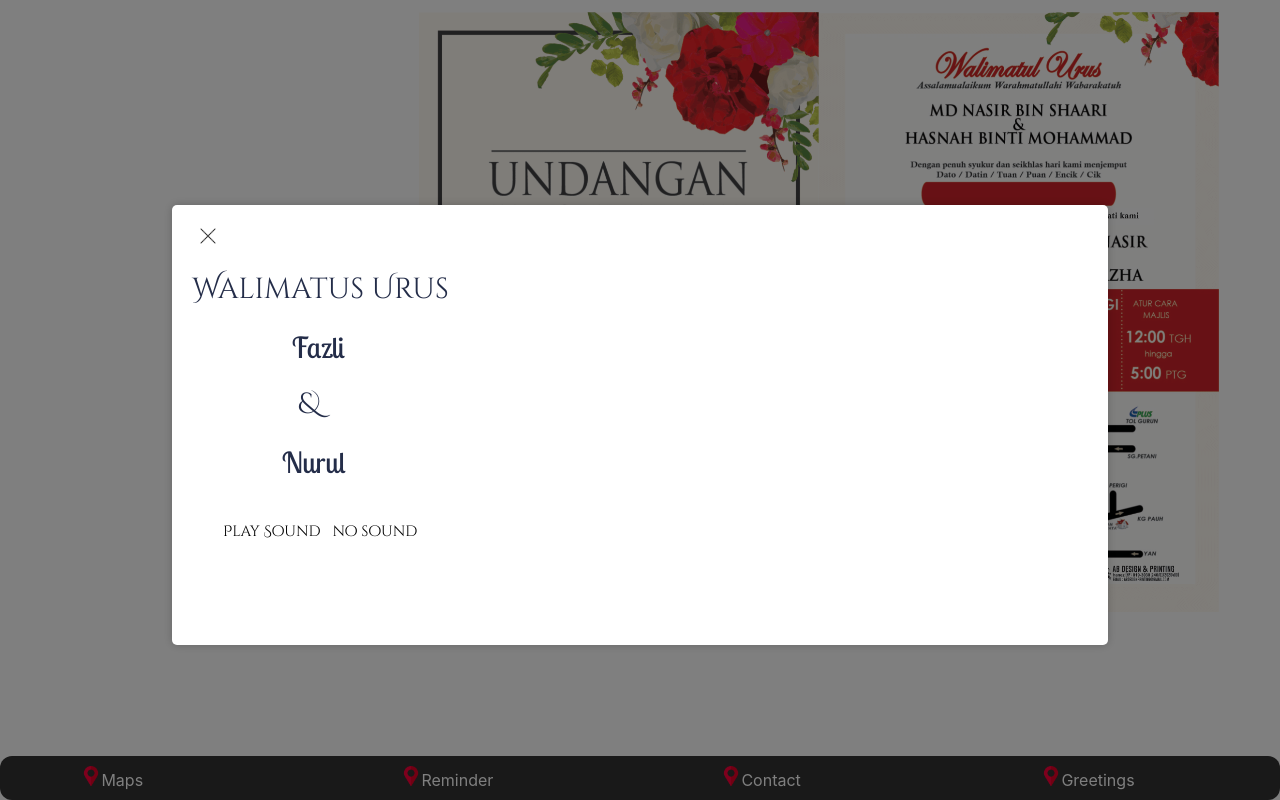
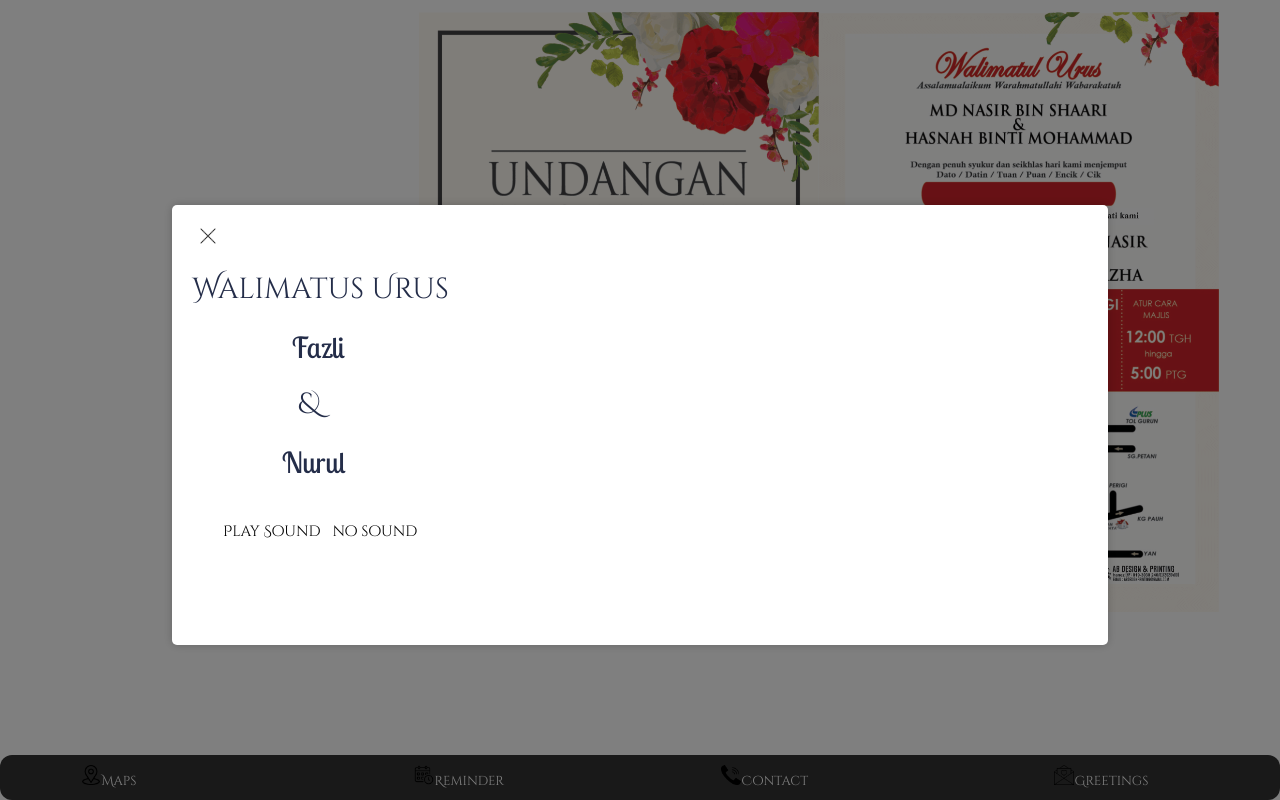
Before and after one commit to FahmiRid/wedding-card1, a React (Create React App) app: page / in a window 1280 px wide. Built offline with nearby package versions, Linux system fonts and the light colour scheme.

Commit message:
create function onClick modal popup map

```diff
--- a/src/Components/BottomNavigation.jsx
+++ b/src/Components/BottomNavigation.jsx
@@ -1,27 +1,39 @@
 // src/components/BottomNavigation.js
-import React from 'react';
+import React, {useState} from 'react';
 import '../styles/BottomNavigation.css';
-import Lottie from 'lottie-react'
-import Map from '../Assets/map.png';
+import Map from '../Assets/map2.png';
+import Reminder from '../Assets/reminder2.png';
+import Contact from '../Assets/contact2.png';
+import Greetings from '../Assets/greetings2.png';
+import MapModal from '../Modal/MapModal';
 
 function BottomNavigation() {
+    const [isMapModalOpen, setIsMapModalOpen] = useState(false);
+    const openMapModal = () => {
+        setIsMapModalOpen(true);
+      };
+
+      const closeMapModal = () => {
+        setIsMapModalOpen(false);
+      };
     return (
         <div className="bottom-navigation">
             <div className="nav-item">
-                <img className='img-class' src={Map} alt='map' width={20} height={20} />
-                Maps
+                <img className='img-class' src={Map} alt='map' width={20} height={20} onClick={openMapModal} />
+                <span>Maps</span>
+            </div>
+            {isMapModalOpen && <MapModal onClose={closeMapModal} />}
+            <div className="nav-item">
+                <img  className='img-reminder' src={Reminder} alt='map' width={20} height={20} />
+                <span>Reminder</span>
             </div>
             <div className="nav-item">
-                <img  className='img-class' src={Map} alt='map' width={20} height={20} />
-                Reminder
+                <img className='img-class' src={Contact} alt='map' width={20} height={20} />
+                <span>Contact</span>
             </div>
             <div className="nav-item">
-                <img className='img-class' src={Map} alt='map' width={20} height={20} />
-                Contact
-            </div>
-            <div className="nav-item">
-                <img className='img-class' src={Map} alt='map' width={20} height={20} />
-                Greetings
+                <img className='img-greetings' src={Greetings} alt='map' width={20} height={20} />
+                <span>Greetings</span>
             </div>
         </div>
     );
```
